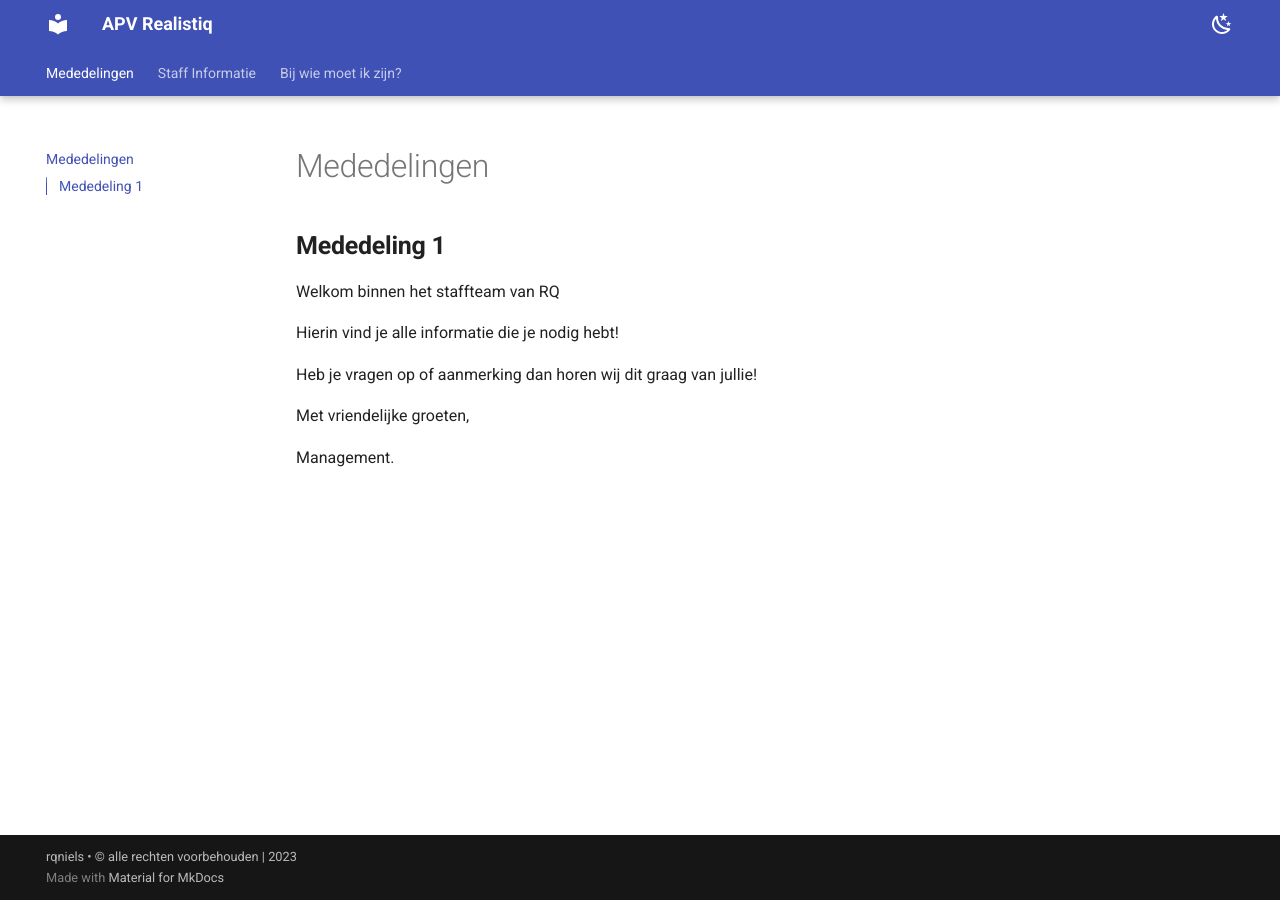
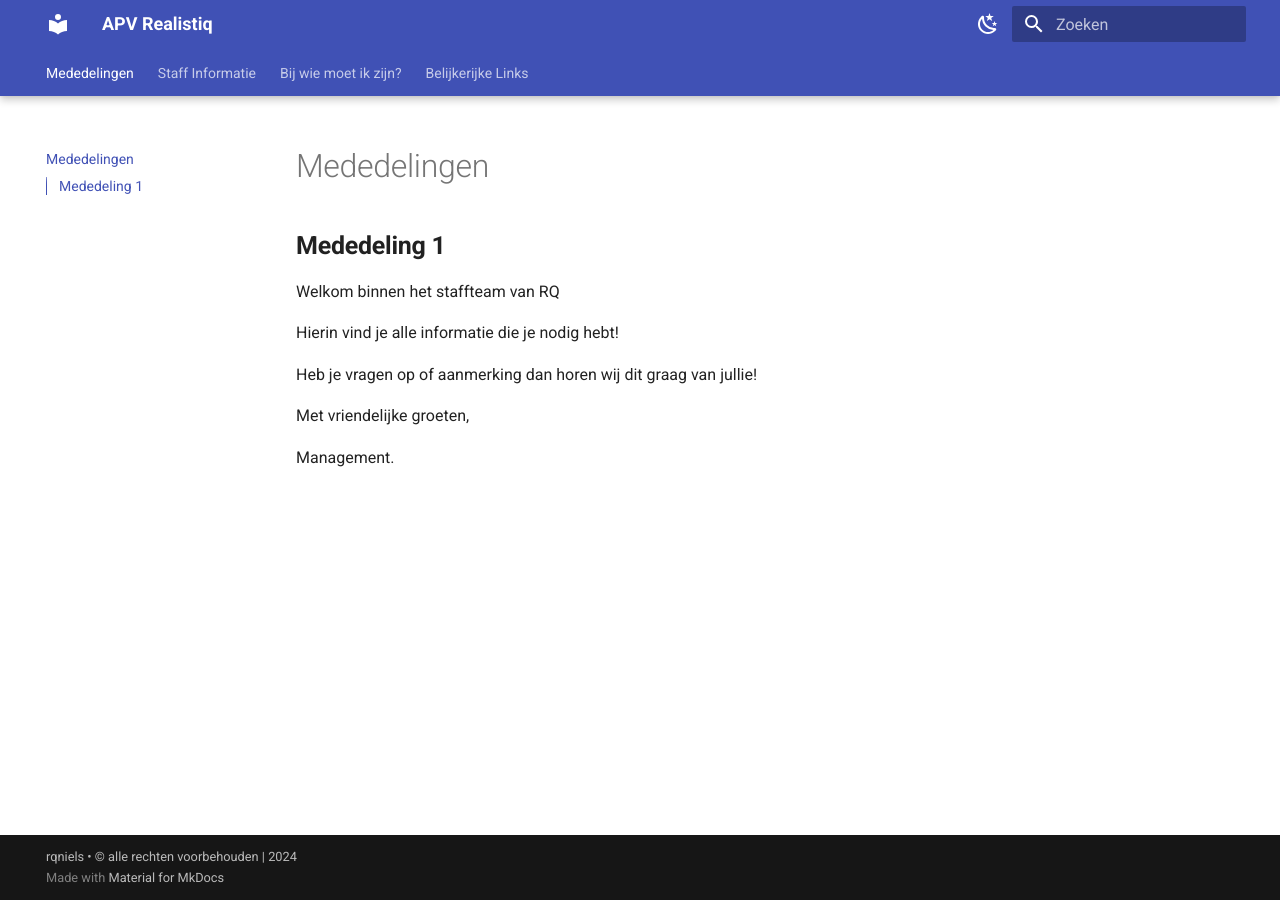
Before and after one commit to rqniels/Staff, an MkDocs documentation site: the page built from docs/index.md, in a window 1280 px wide. Built offline with MkDocs 1.6.1 and Material for MkDocs 9.7.7, drawn with Linux system fonts in a browser that asks for light colours.

Commit message:
Leuk Leuk

```diff
--- a/mkdocs.yml
+++ b/mkdocs.yml
@@ -1,8 +1,5 @@
 site_name: APV Realistiq
-copyright: rqniels • © alle rechten voorbehouden | 2023
-
-plugins:
-  - blog
+copyright: rqniels • © alle rechten voorbehouden | 2024
 
 theme:
   language: nl
@@ -62,3 +59,4 @@ nav:
   - index.md
   - intake.md
   - Politie.md
+  - Links.md
```
Also changed, not shown: docs/Crimineel.md (deleted, +0 -2 lines), docs/Links.md (added, +5 -0 lines), docs/blog/index.md (deleted, +0 -1 lines).
